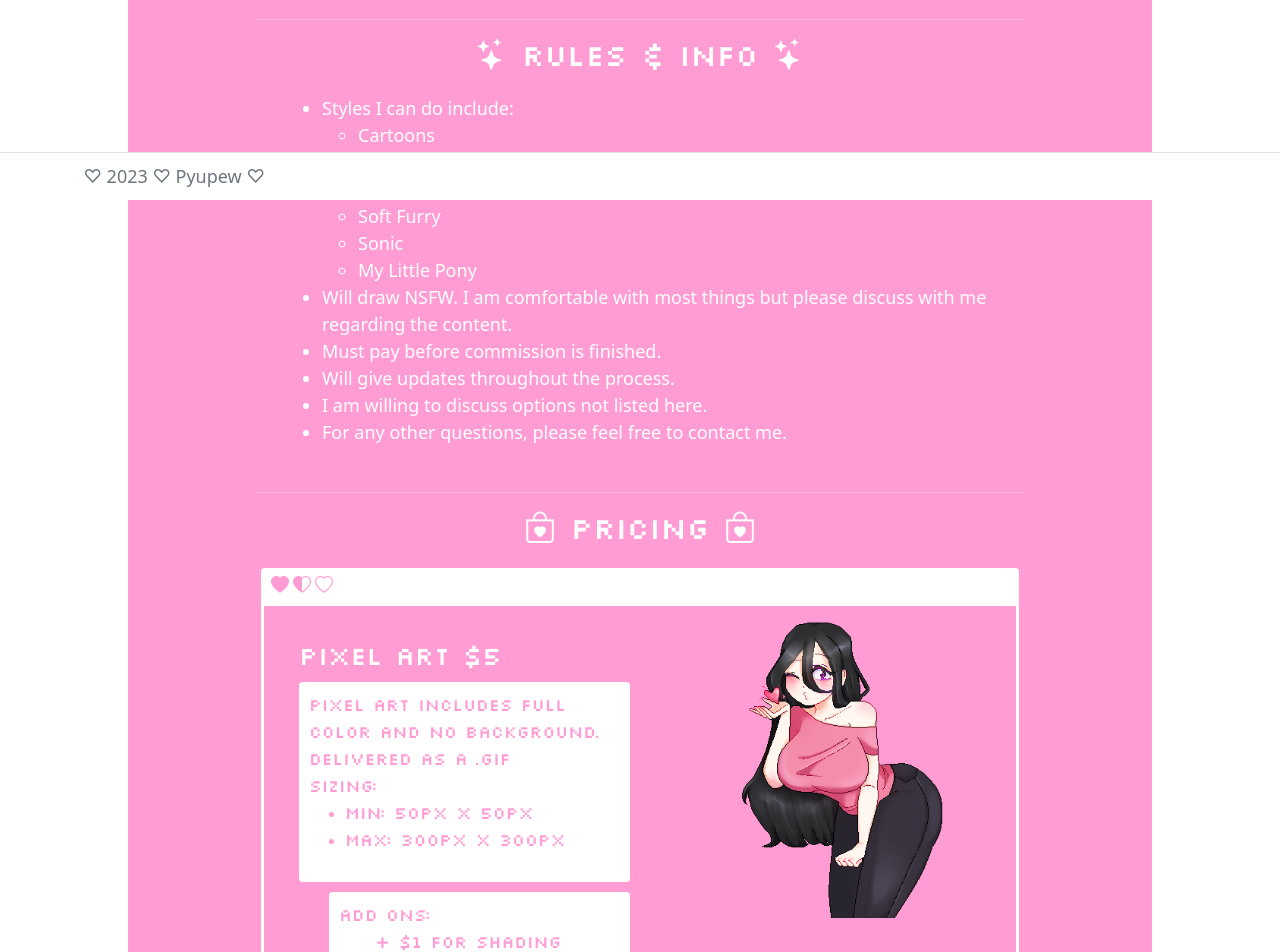
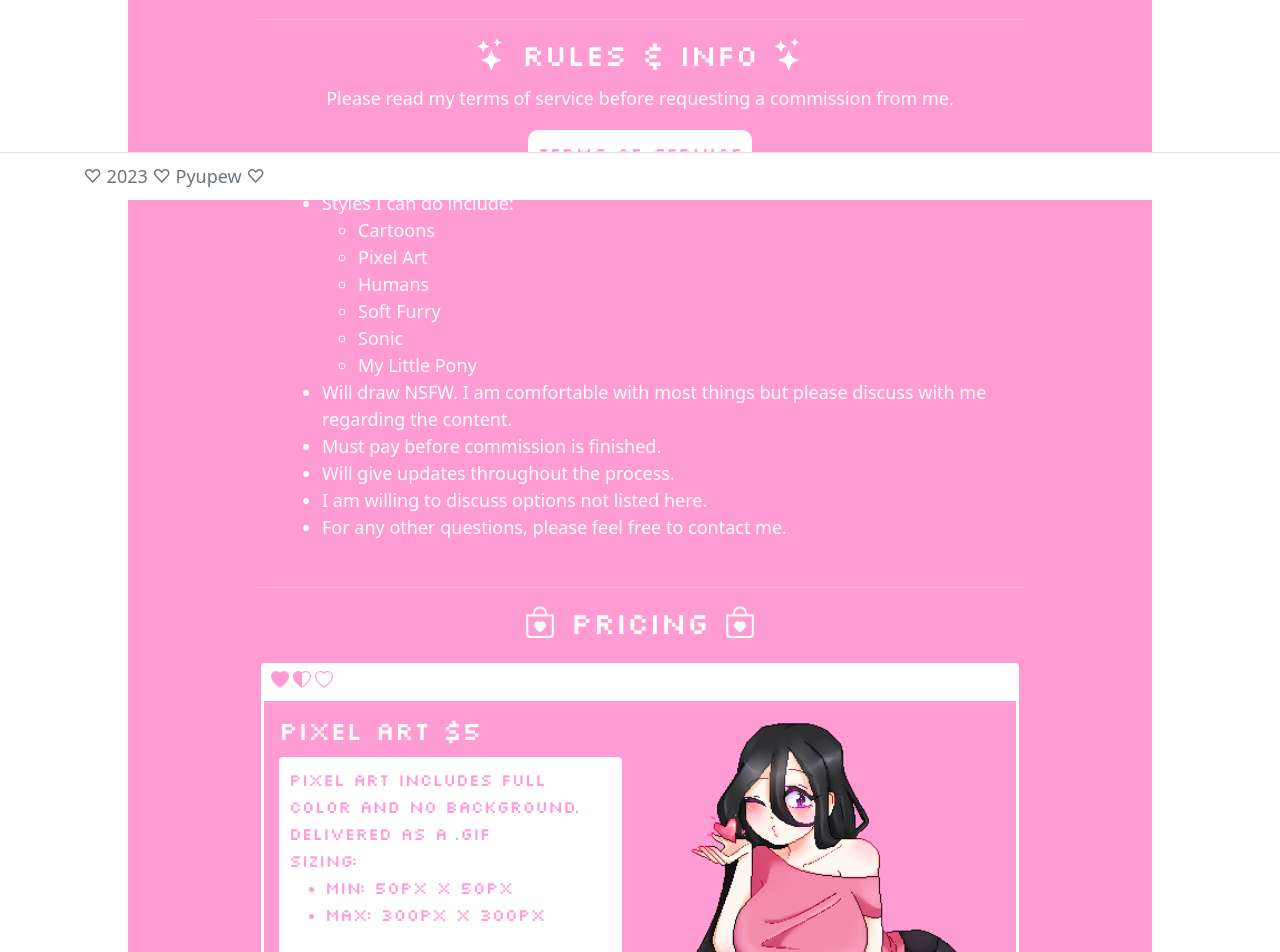
Before and after one commit to chaydotgit/pyupew-website, an Angular app: page /commissions in a window 1280 px wide. Shown: the part 600-1552 px from the top of the page. Built offline with nearby package versions, Linux system fonts and the light colour scheme; a web font is replaced by a local one.

Commit message:
added flex property to commission options, max width on images, and added terms of service modal

```diff
--- a/src/app/commissions/commissions.component.css
+++ b/src/app/commissions/commissions.component.css
@@ -87,10 +87,16 @@ h4 {
 
 .example-item {
   width: 100%;
-  padding: 5px 5px 5px;
+  padding: 20px 20px 20px;
   display: flex;
   flex-direction: column;
   align-items: center;
+}
+
+img {
+  width: 100%;
+  max-width: 300px;
+  border-radius: 4px;
 }
 
 .description {
@@ -111,12 +117,6 @@ h4 {
   border-radius: 4px;
 }
 
-img {
-  width: 100%;
-  border-radius: 4px;
-  margin: 10px 0px 10px;
-}
-
 .process {
   font-family: silkscreennormal;
   font-size: 10px;
@@ -134,13 +134,23 @@ img {
   display: inline-block;
 }
 
-.process-arrow {
-  font-size: 20px;
-}
-
 .process-description {
   text-align: left;
   font-size: 18px;
+}
+
+.button {
+  border: none;
+  color: #ff9cd4;
+  background-color: white;
+  border-radius: 10px;
+  padding: 10px 10px;
+  margin: auto;
+  text-align: center;
+  display: inline-block;
+  font-family: silkscreennormal;
+  font-size: 20px;
+  cursor: pointer;
 }
 
 .template-top {
@@ -171,19 +181,11 @@ img {
     margin: 20px 20%;
   }
 
-  img {
-    width: 100%;
-  }
-
   .process {
     font-size: 14px;
   }
 
   .process-icon {
-    font-size: 24px;
-  }
-
-  .process-arrow {
     font-size: 24px;
   }
 }
@@ -198,19 +200,11 @@ img {
     padding: 30px 10% 30px;
   }
 
-  img {
-    width: 50%;
-  }
-
   .process {
     font-size: 18px;
   }
 
   .process-icon {
-    font-size: 32px;
-  }
-
-  .process-arrow {
     font-size: 32px;
   }
 }
@@ -223,19 +217,18 @@ img {
   .option {
     flex-direction: row;
   }
-
-  .desc-item {
-    margin: 20px;
-  }
-
-  img {
-    width: 60%;
-  }
-
 }
 
 @media screen and (min-width: 1920px) {
   .commissions {
     margin: 20px 300px 20px;
   }
+
+  .desc-item {
+    flex: 2;
+  }
+
+  .example-item {
+    flex: 1.25;
+  }
 }
--- a/src/app/commissions/commissions.component.html
+++ b/src/app/commissions/commissions.component.html
@@ -28,8 +28,12 @@
   <hr>
 
   <h3><i class="bi bi-stars"></i> Rules & Info <i class="bi bi-stars"></i></h3>
-  <div class="rules">
-    <ul>
+    <p class="text-center">
+      Please read my terms of service before requesting a commission from me.
+    </p>
+    <div class="button" style="position: center" (click)="open()">Terms of Service</div>
+    <div class="rules">
+      <ul>
       <li>Styles I can do include:</li>
         <ul>
           <li>Cartoons</li>
@@ -192,28 +196,28 @@
       <div class="process-text">Inquiry</div>
     </div>
 
-    <i class="process-arrow bi bi-heart-arrow"></i>
+    <i class="process-icon bi bi-heart-arrow"></i>
 
     <div class="process-item">
       <i class="process-icon bi bi-hand-thumbs-up"></i>
       <div class="process-text">Agreement</div>
     </div>
 
-    <i class="process-arrow bi bi-heart-arrow"></i>
+    <i class="process-icon bi bi-heart-arrow"></i>
 
     <div class="process-item">
       <i class="process-icon bi bi-pen"></i>
       <div class="process-text">Creation</div>
     </div>
 
-    <i class="process-arrow bi bi-heart-arrow"></i>
+    <i class="process-icon bi bi-heart-arrow"></i>
 
     <div class="process-item">
       <i class="process-icon bi bi-currency-dollar"></i>
       <div class="process-text">Payment</div>
     </div>
 
-    <i class="process-arrow bi bi-heart-arrow"></i>
+    <i class="process-icon bi bi-heart-arrow"></i>
 
     <div class="process-item">
       <i class="process-icon bi bi-envelope-paper-heart"></i>
@@ -249,9 +253,8 @@
   <hr>
 
   <h3>Request a Commission</h3>
-  <p>
-    To request a commission, contact me through any of the following
-  </p>
+  To request a commission, contact me through any of the following
+  <div class="button">Contact Me <i class="bi bi-envelope-heart"></i></div>
   <p>
     To make the process easier, please have this information ready when requesting to make discussion regarding the commission easier!
     Feel free to copy and paste this template when inquiring from me.
--- a/src/app/commissions/commissions.component.ts
+++ b/src/app/commissions/commissions.component.ts
@@ -1,4 +1,111 @@
 import { Component, OnInit } from '@angular/core';
+import { NgbActiveModal, NgbModal} from "@ng-bootstrap/ng-bootstrap";
+import {ContactModalContent} from "../home/home.component";
+
+@Component({
+  selector: 'terms-modal',
+  template: `
+    <div class="modal-header">
+      <div class="modal-title">Terms of Service</div>
+      <button type="button" class="btn-close" aria-label="Close" (click)="activeModal.dismiss('Cross click')"></button>
+    </div>
+    <div class="modal-body text-center">
+      By commissioning me in any kind of way, you are agreeing to the terms of service below.
+
+      Any statement can be bound to change if discussed with me, the artist, prior to the commission.
+
+      <h1>I. GENERAL TERMS.</h1>
+
+      Please write in a clear and nice manner.
+      Provide neat references.
+      Not a wall of text.
+      Any ill behaviour will not be tolerated and your commission will be canceled if it occurs.
+      Follow the rules provided in the commission journal, YCH or Adoptable deviation.
+      If you fail to follow the rules provided I have the right to decline your commission.
+
+      <h1>II. PAYMENT</h1>
+
+      All commissions must all be paid in full upfront.
+      The currency accepted is DeviantArt points and USD.
+      The points shall only be paid through the commission widget unless stated otherwise.
+
+      <h1>III. PROCESS</h1>
+
+      Work In Progress will only be given if the commissioner personally ask for it and if the price exceed 50$/5000 points.
+      WIPs might be given as well if I the artist, wonder something about the commission.
+
+      The time for your commission to be completed can be up to 3 months depending on many factors such as;
+      Health, order of commission, complexity, Work, school or family issues.
+
+      If any of the things stated above occurs you will be notified asap.
+
+      <h1>IV. CUSTOMER SATISFACTION</h1>
+
+      I will do everything I can to make my customers happy.
+      However after a commission is finished, only small changes are allowed to be made.
+      Such as small colouring/marking mistakes.
+
+      Any great changes will come with an extra charge.
+      Such as an outfit change, outfit addition or subtraction, background change or anything that makes me have to redraw it completely.
+
+
+      If your reference was unclear to start with, then you are not allowed to do minor changes without a fee.
+      Make sure to be clear in your order what you aim for.
+
+
+      <h1>V. COPYRIGHT / USAGE POLICY</h1>
+
+      I, the artist, hold every right to the produced drawing, not the commissioner.
+
+      Therefore I´m allowed to use the copyrighted artwork to;
+      Promote myself with in any place or site.
+      Publish books with.
+      To display it anywhere to my liking.
+      Post it wherever I want.
+
+      The commissioner are allowed to;
+      Use the copyrighted artwork for personal use only unless agreed otherwise.
+      Print the art, and claim the right of their character(s) but not the drawing itself.
+      Use the art to promote themselves with proper credit given to the artist.
+
+      If you break the copyright infringement in any way, every right you had to the drawing will be retracted.
+
+      The following is considered Copyright infringement:
+
+      Reproducing/using the copyrighted artwork commercially. (Meaning making money of it in any way)
+      Taking Credit for the creation of the artwork.
+      Removing any watermarks/signatures.
+      altering the artwork without my, the artist´s, consent.
+
+      A Purchase of Commercial rights to the artwork will always be 300% of original price.
+      With commercial rights you are allowed to make any sort of merch with the artwork.
+      Use it in books, covers, as Props, change it to your liking and promote your own brand with.
+      Credit is still required for usage of the artwork, even if altered or edited.
+
+      PRIVATE COMMISSIONS ALWAYS COME WITH A 50% FEE
+
+
+      <h1>VI. CANCELING/REFUNDING POLICY</h1>
+
+      I have the right to cancel and refund the money for your commission at any time.
+      You have no right to cancel or demand a refund from the artist under any circumstances after payment are received.
+      If money has not been sent yet the commissioner has the right to cancel the commission.
+
+      If you file a chargeback against me, your right to everything I have ever made for you will be retracted and I have the right to sell the copyrighted artwork to new buyers.
+      You will forbidden to ever commission me, Yamio, ever again.
+      Your name will be publicly posted everywhere I want to for others to watch out for.
+      I also have every right to file a complaint and I have all the right to the money you have given me.
+
+
+      Any statement can be bound to change if discussed with me, the artist, prior to the commission.
+    </div>
+  `
+})
+
+export class TermsModalContent {
+  constructor(public activeModal: NgbActiveModal) {
+  }
+}
 
 @Component({
   selector: 'app-commissions',
@@ -7,9 +114,13 @@ import { Component, OnInit } from '@angular/core';
 })
 export class CommissionsComponent implements OnInit {
 
-  constructor() { }
+  constructor(private modalService: NgbModal) { }
 
   ngOnInit(): void {
   }
 
+  open() {
+    this.modalService.open(TermsModalContent);
+  }
+
 }
```
